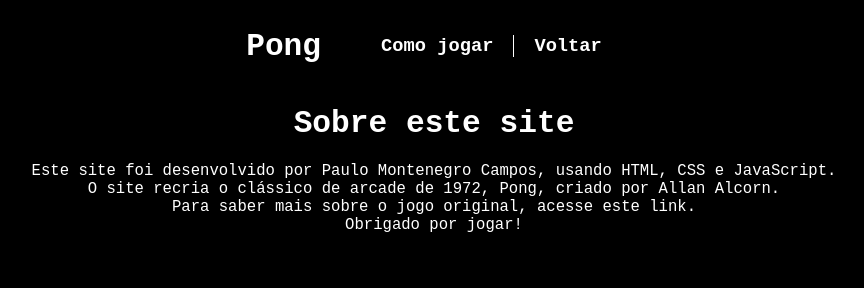
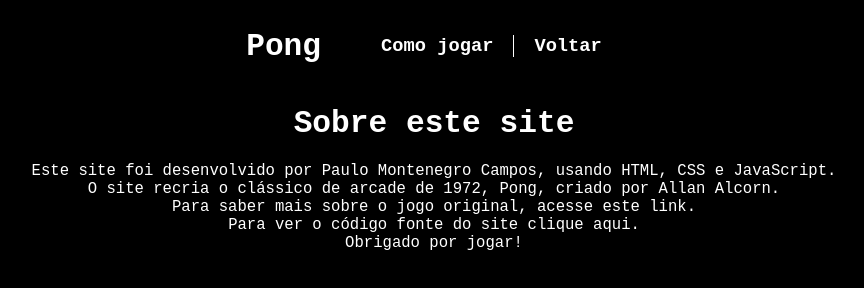
Before and after one commit to paulo-campos-57/Pong, a plain HTML site: page sobreSite.html in a window 1280 px wide. Shown: the whole page, without its empty margins (206-1070 px from the left). Drawn offline with Linux system fonts and the light colour scheme.

Commit message:
Update sobreSite.html

```diff
--- a/sobreSite.html
+++ b/sobreSite.html
@@ -37,6 +37,8 @@
             O site recria o clássico de arcade de 1972, Pong, criado por Allan Alcorn.<br>
             Para saber mais sobre o jogo original, acesse este
             <a href="https://www.techtudo.com.br/noticias/2016/03/conheca-pong-o-primeiro-videogame-lucrativo-da-historia.ghtml" class="links" target="_blank">link</a>.<br>
+            Para ver o código fonte do site clique
+            <a href="https://github.com/paulo-campos-57/Pong" class="links" target="_blank">aqui</a>.<br>
             Obrigado por jogar!
         </p>
     </div>
```
